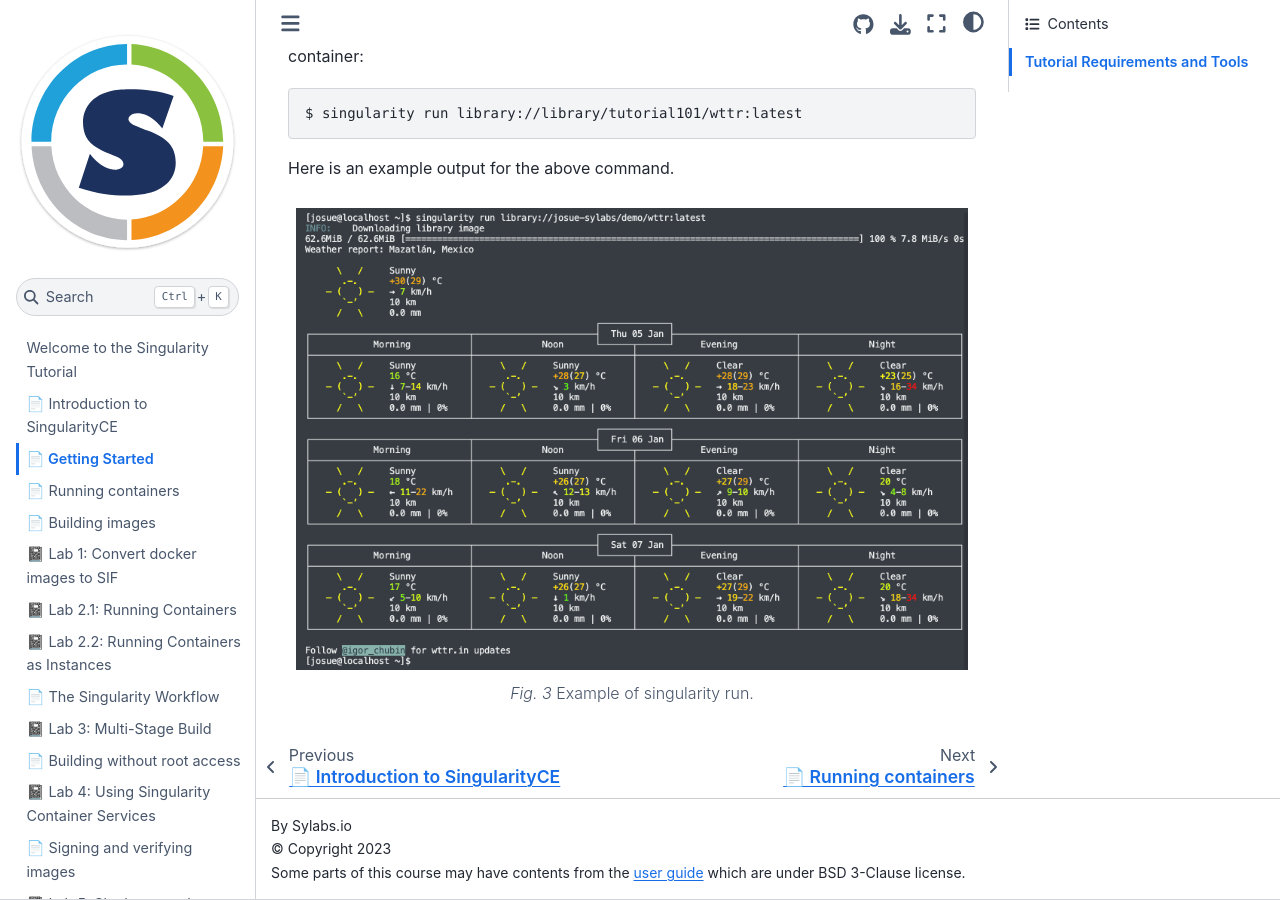
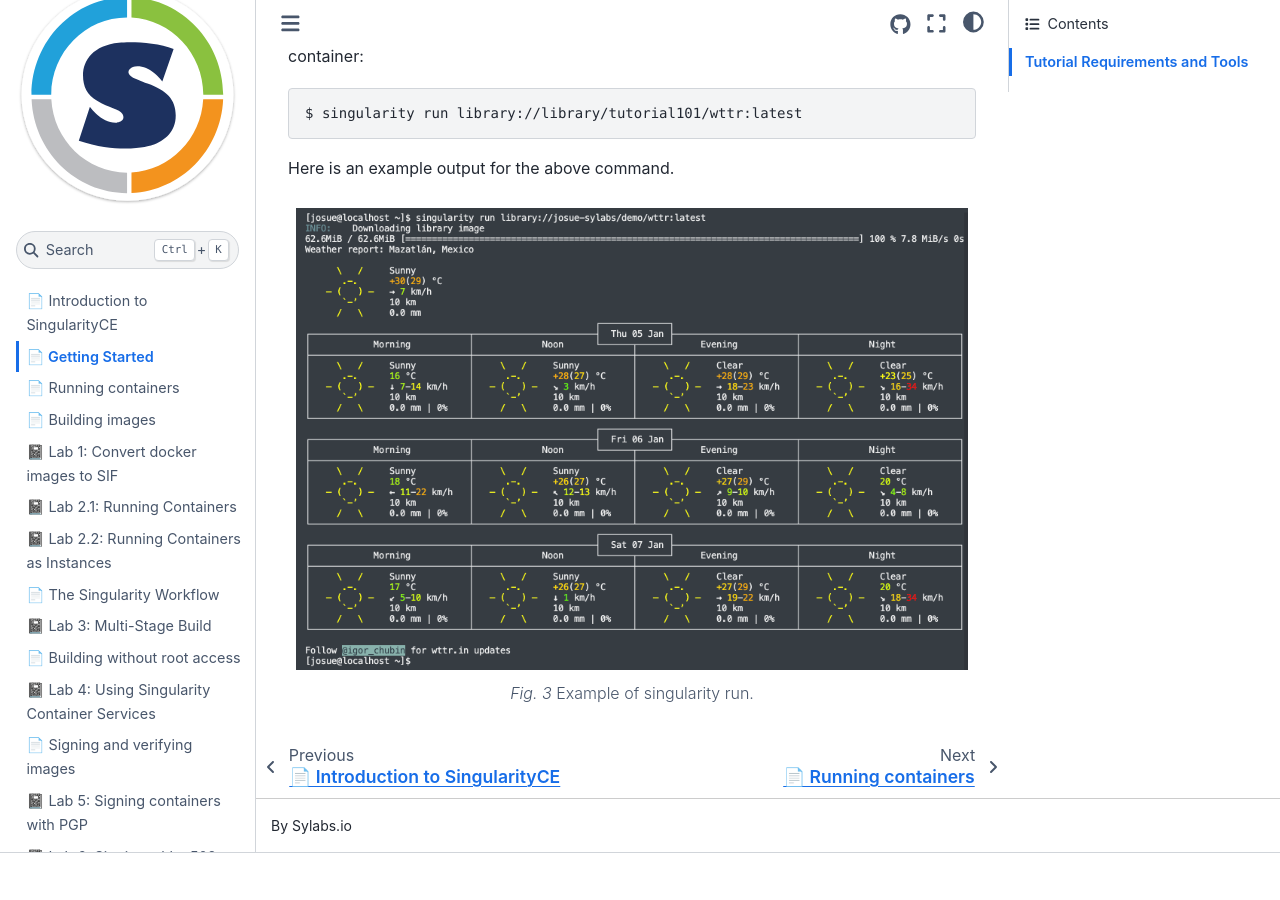
Before and after one commit to tobyesmith/singularity101, a Jupyter Book: the page built from gettingstarted.md, in a window 1280 px wide and 900 px high, scrolled down 902 px. Built offline with Jupyter Book 1.0.4 settings and Sphinx 7.4.7 and the Sphinx Book theme 1.1.4, drawn with Linux system fonts in a browser that asks for light colours; after the commit the page ends 1755 px from its top, so only the background shows below that; part of the change alters nothing that is shown.

```diff
--- a/_config.yml
+++ b/_config.yml
@@ -21,9 +21,16 @@ repository:
 html:
   use_issues_button: true
   use_repository_button: true
+  google_analytics_id: G-ZTE25XWQKF
   extra_footer: |
     <p>&copy; Copyright 2023</p>
     <p>Some parts of this course may have contents from the <a href="https://docs.sylabs.io/guides/latest/user-guide/">user guide</a> which are under BSD 3-Clause license.</p>
 sphinx:
   config:
     html_show_copyright: false
+    html_theme_options:
+      use_download_button: false
+      repository_url: https://github.com/sylabs/singularity101
+      use_issues_button: true
+      use_repository_button: true
+      use_edit_page_button: true
--- a/requirements.txt
+++ b/requirements.txt
@@ -1,3 +1,4 @@
 jupyter-book
 matplotlib
 numpy
+pyppeteer
```
Also changed, not shown: 1 other file.
